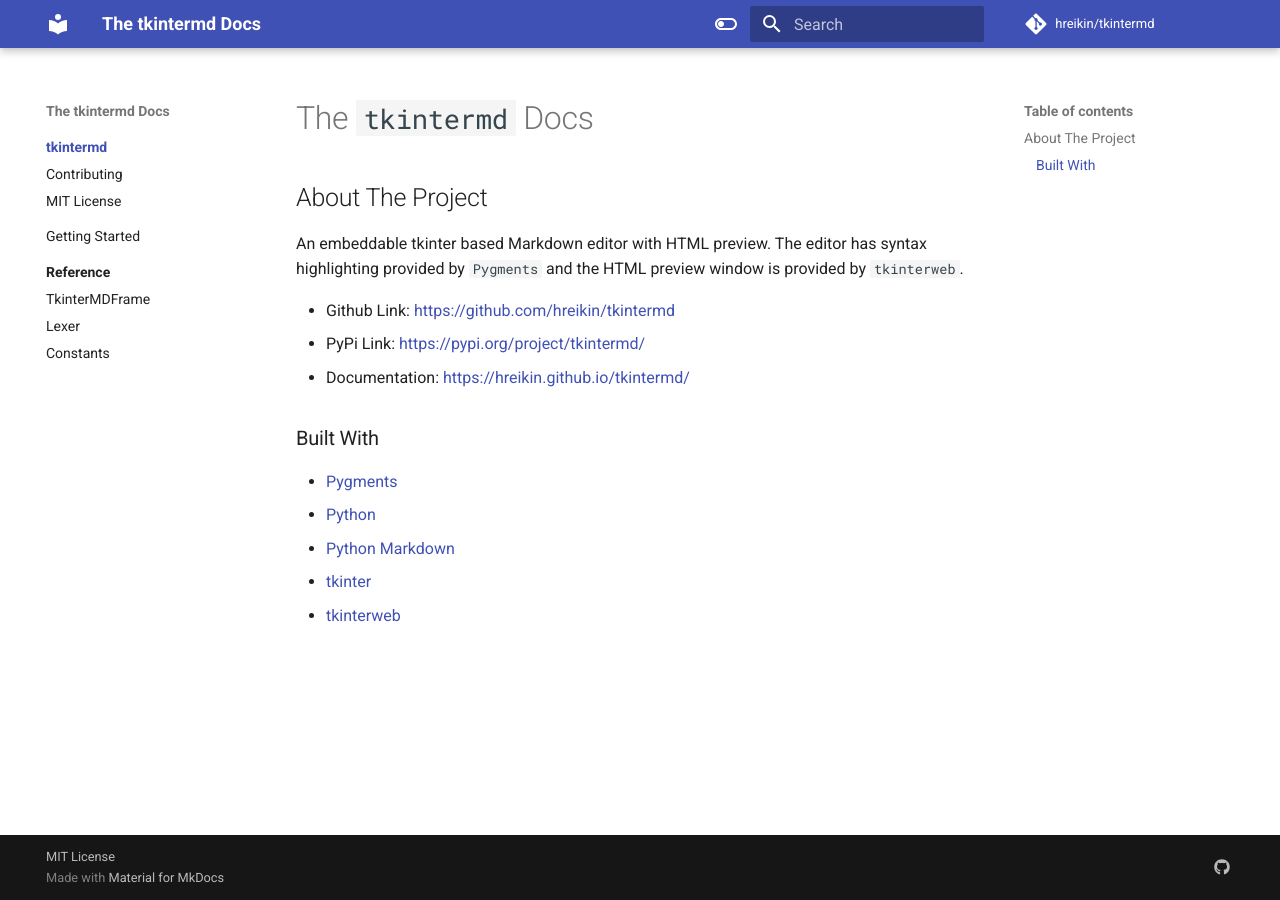
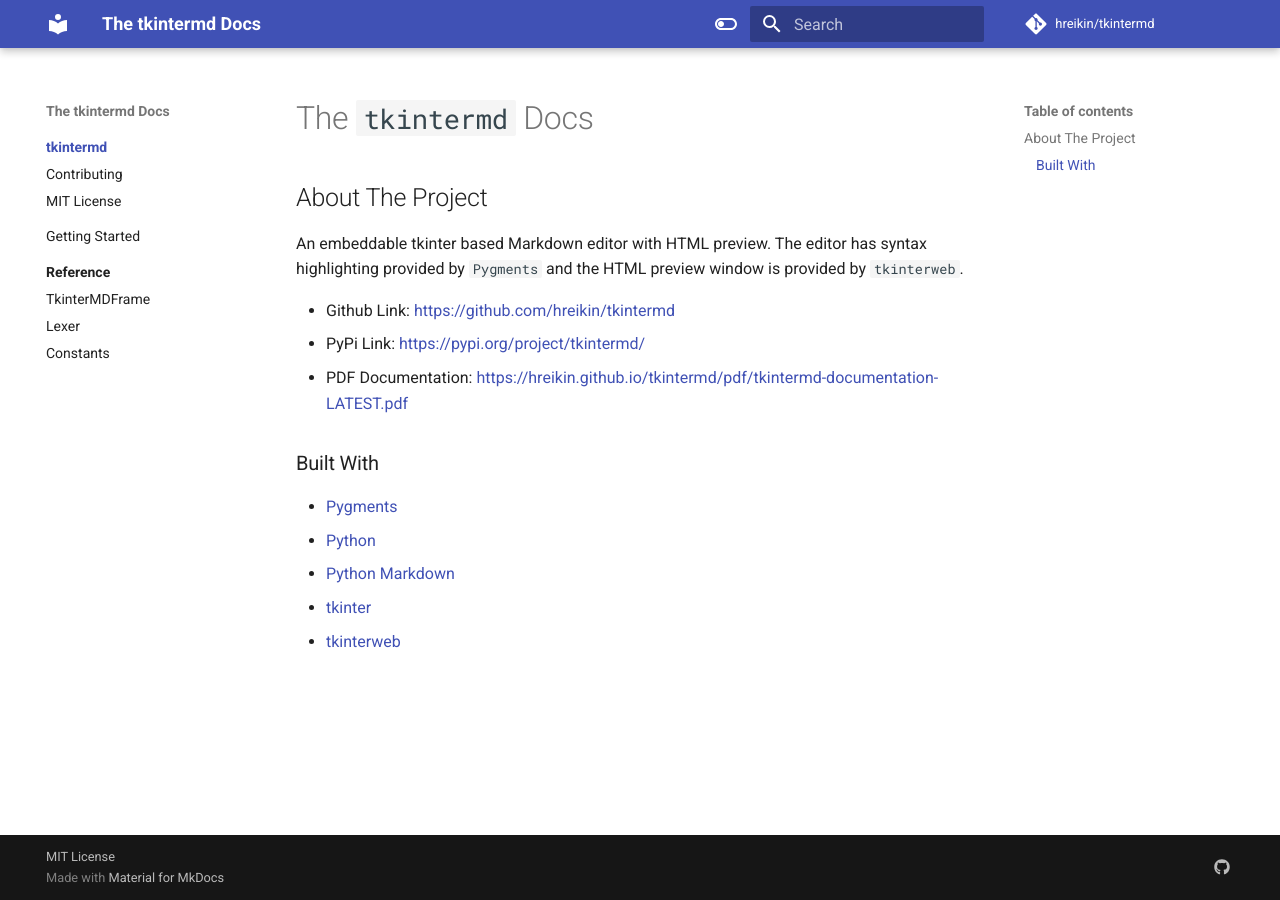
Before and after one commit to hreikin/tkintermd, an MkDocs documentation site: the page built from docs/README.md, in a window 1280 px wide. Built offline with MkDocs 1.6.1 and Material for MkDocs 9.7.7, drawn with Linux system fonts in a browser that asks for light colours; comment, search, counter and statistics services are not loaded.

Commit message:
Add download links to PDF version of the documentation.

```diff
--- a/docs/README.md
+++ b/docs/README.md
@@ -14,7 +14,7 @@
 
 - Github Link: [https://github.com/hreikin/tkintermd](https://github.com/hreikin/tkintermd)
 - PyPi Link: [https://pypi.org/project/tkintermd/](https://pypi.org/project/tkintermd/)
-- Documentation: [https://hreikin.github.io/tkintermd/](https://hreikin.github.io/tkintermd/)
+- PDF Documentation: [https://hreikin.github.io/tkintermd/pdf/tkintermd-documentation-LATEST.pdf](https://hreikin.github.io/tkintermd/pdf/tkintermd-documentation-LATEST.pdf)
 
 ### Built With
 
```
Also changed, not shown: README.md (+4 -2 lines).
